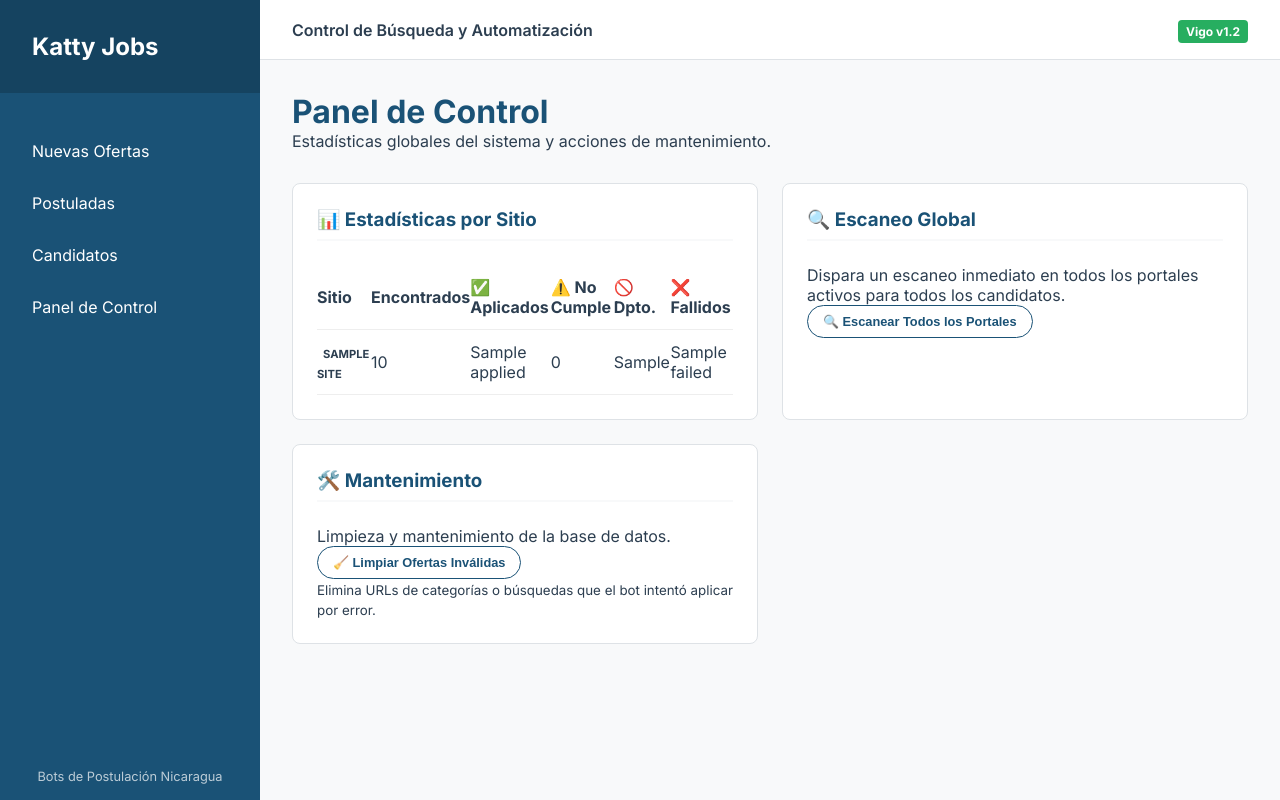
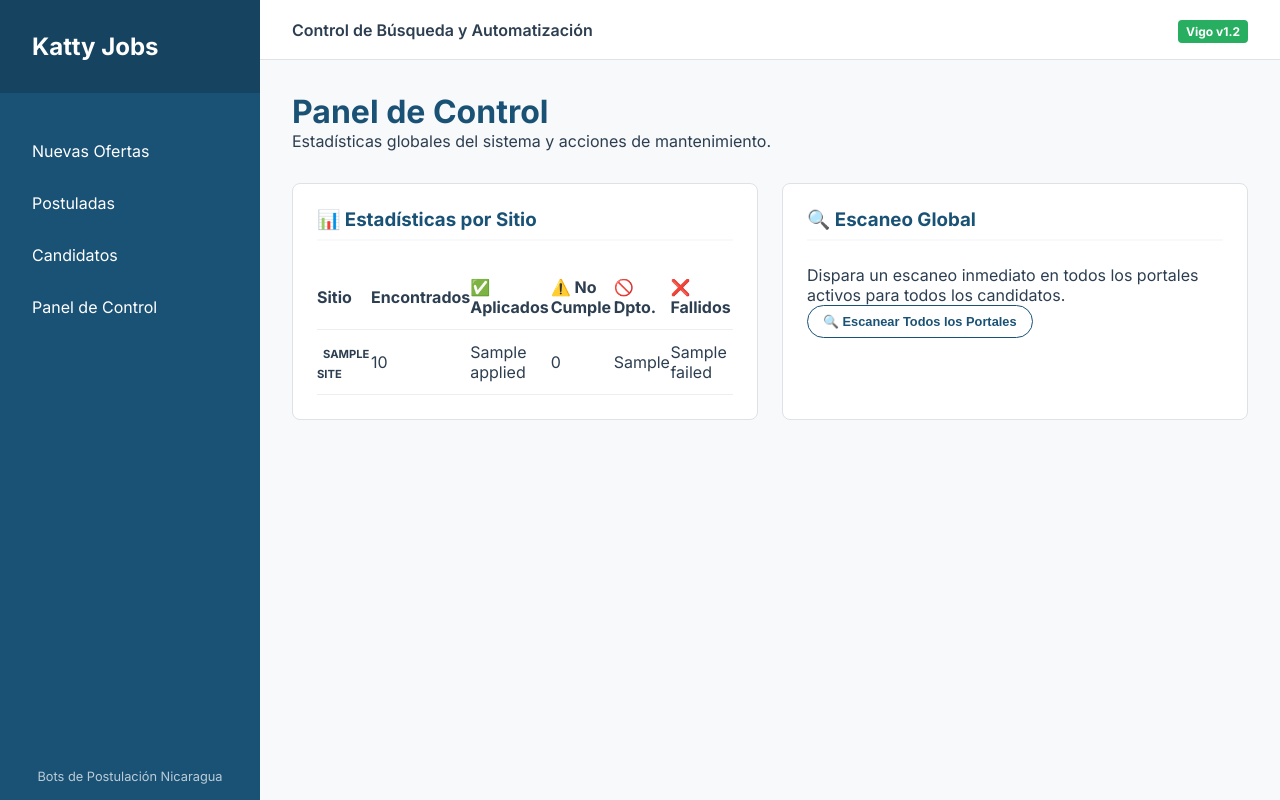
Before and after one commit to MiguelGotea/PostulacionBotVPS, a FastAPI app: template dashboard/templates/settings.html in a window 1280 px wide. Run offline with FastAPI, Linux system fonts and the light colour scheme; the template is opened without the code that fills it: most values are stand-ins (such as "Sample title", 1, 10 or a date in 2020); parts of the project's set-up code (start-up, migrations or seed data) failed here and were passed over.

Commit message:
Katty Update 2026-04-05 14:02:29

```diff
--- a/dashboard/templates/settings.html
+++ b/dashboard/templates/settings.html
@@ -56,20 +56,5 @@
         </div>
     </div>
 
-    <!-- ── Acciones del Sistema ── -->
-    <div class="settings-card">
-        <h3>🛠️ Mantenimiento</h3>
-        <p>Limpieza y mantenimiento de la base de datos.</p>
-        <div class="control-actions">
-            <form action="/settings/cleanup-invalid" method="post" style="display:inline;">
-                <button type="submit" class="btn-scan"
-                    onclick="return confirm('¿Eliminar ofertas inválidas de la base de datos?')">
-                    🧹 Limpiar Ofertas Inválidas
-                </button>
-            </form>
-            <p><small>Elimina URLs de categorías o búsquedas que el bot intentó aplicar por error.</small></p>
-        </div>
-    </div>
-
 </div>
 {% endblock %}
```
